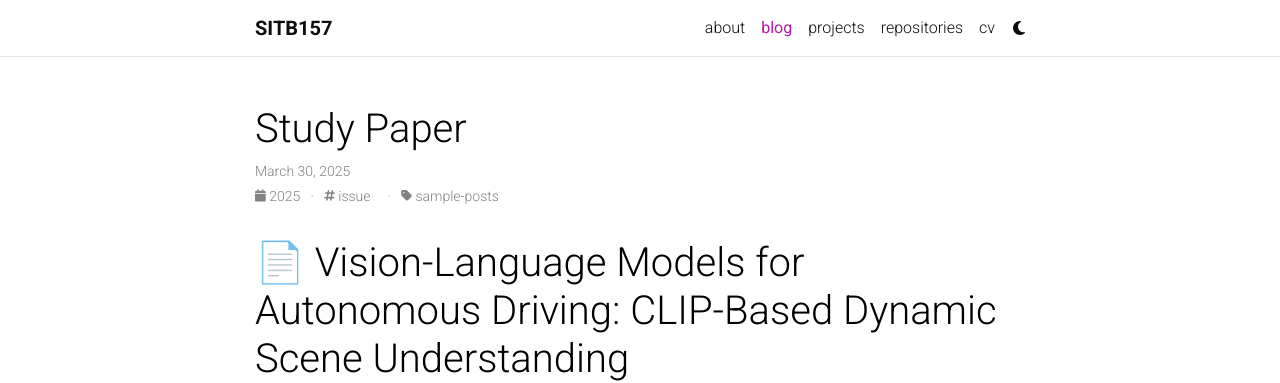
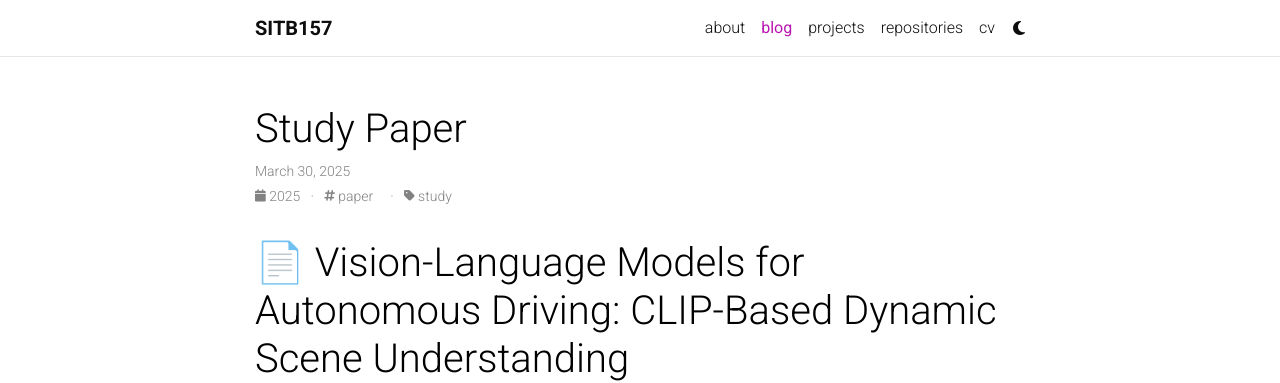
Before and after one commit to sitb157/sitb157.github.io, a Jekyll site: the page built from _posts/2025-03-30-study-paper.md, in a window 1280 px wide and 1197 px high. Shown: the top 383 px of the window. Built offline with Jekyll 4.4.1, drawn with Linux system fonts in a browser that asks for light colours; comment, search, counter and statistics services are not loaded; a style sheet for code colours, icons or effects is not loaded.

Commit message:
Update 2025-03-30-study-paper.md

```diff
--- a/_posts/2025-03-30-study-paper.md
+++ b/_posts/2025-03-30-study-paper.md
@@ -3,8 +3,8 @@
 title: Study Paper
 date: 2025-03-30 22:00:00
 description: This paper proposes
-tags: issue
-categories: sample-posts
+tags: paper
+categories: study
 giscus_comments: true
 related_posts: false
 thumbnail:
```
